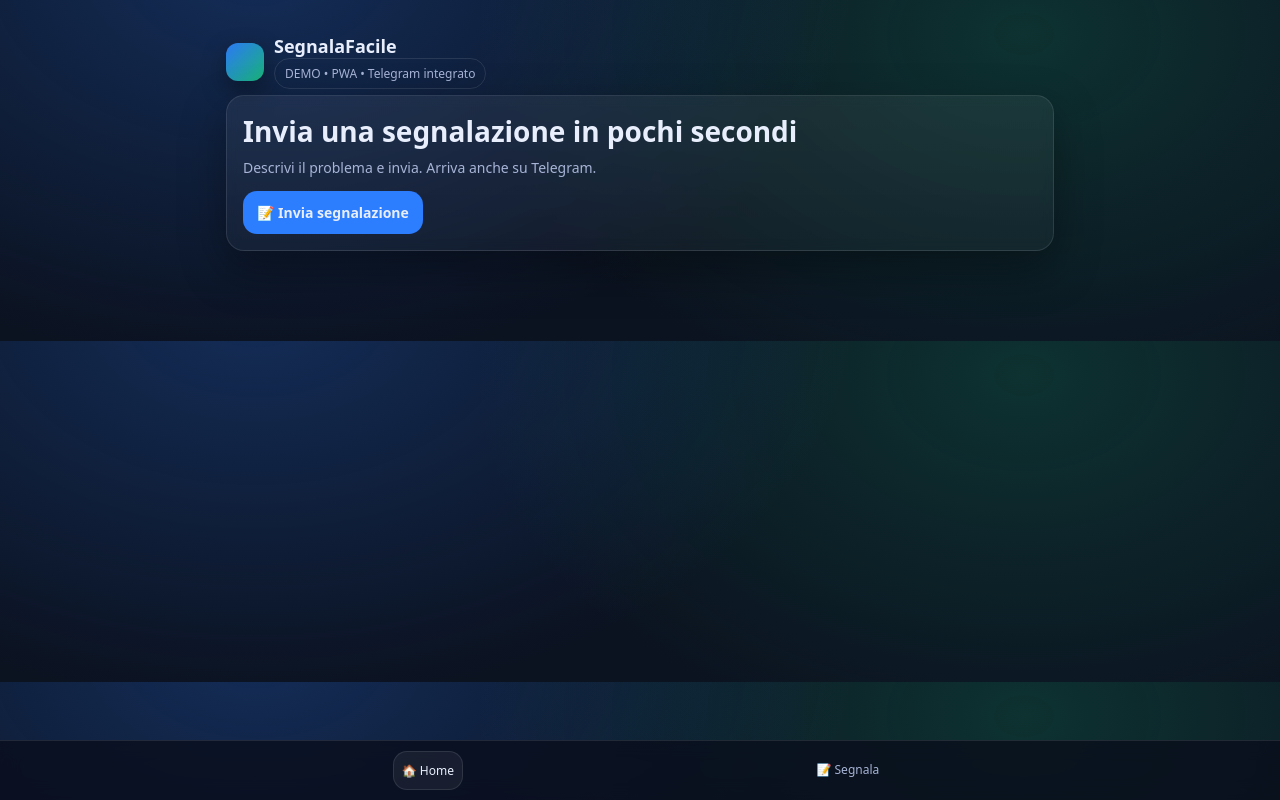
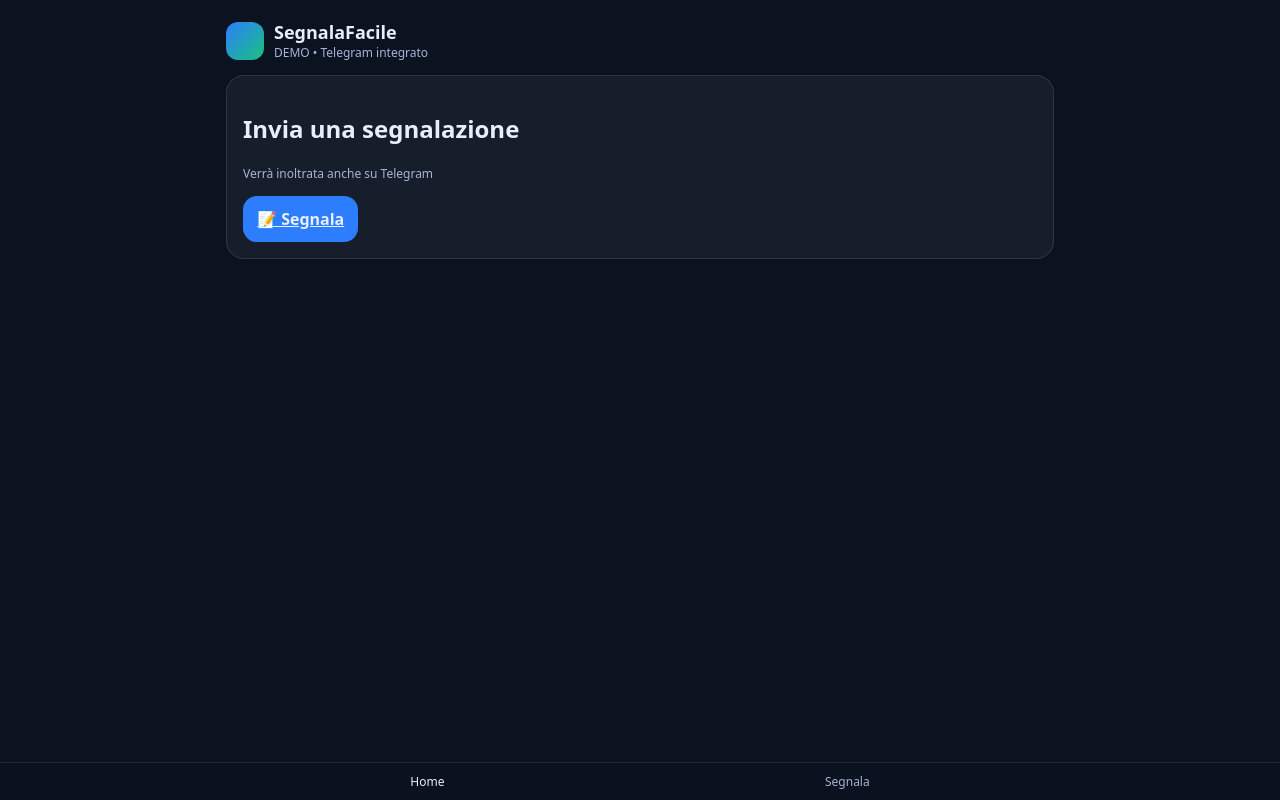
Before and after one commit to sagearthstudio/segnalafacile-demo, a plain HTML site: page index.html in a window 1280 px wide. Drawn offline with Linux system fonts and the light colour scheme.

Commit message:
Update index.html

```diff
--- a/index.html
+++ b/index.html
@@ -1,156 +1,165 @@
 <!doctype html>
 <html lang="it">
 <head>
-  <meta charset="utf-8" />
-  <meta name="viewport" content="width=device-width,initial-scale=1" />
-  <meta name="theme-color" content="#0b1220" />
+  <meta charset="utf-8">
+  <meta name="viewport" content="width=device-width, initial-scale=1">
+  <meta name="theme-color" content="#0b1220">
   <title>SegnalaFacile – Demo</title>
 
-  <link rel="manifest" href="manifest.webmanifest" />
-  <link rel="icon" href="icon-192.png" />
-  <link rel="apple-touch-icon" href="icon-192.png" />
+  <link rel="manifest" href="manifest.webmanifest">
+  <link rel="icon" href="icon-192.png">
+  <link rel="apple-touch-icon" href="icon-192.png">
 
   <style>
     :root{
-      --bg:#0b1220; --card:#0f1b33; --card2:#0d162b; --text:#e8eefc;
-      --muted:#a8b4d6; --accent:#2d7dff; --accent2:#19c37d; --danger:#ff4d4f;
+      --bg:#0b1220;
+      --card:#0f1b33;
+      --text:#e8eefc;
+      --muted:#a8b4d6;
+      --accent:#2d7dff;
+      --accent2:#19c37d;
+      --danger:#ff4d4f;
       --stroke:rgba(255,255,255,.10);
       --r:18px;
     }
     *{box-sizing:border-box}
     body{
-      margin:0; font-family: system-ui,-apple-system,Segoe UI,Roboto,Arial;
-      background: radial-gradient(1200px 800px at 20% -10%, rgba(45,125,255,.25), transparent 50%),
-                  radial-gradient(1000px 700px at 80% 10%, rgba(25,195,125,.18), transparent 55%),
-                  var(--bg);
+      margin:0;
+      font-family:system-ui,-apple-system,Segoe UI,Roboto,Arial;
+      background:var(--bg);
       color:var(--text);
     }
-    .wrap{max-width:860px; margin:0 auto; padding:22px 16px 90px}
-    header{display:flex; align-items:center; justify-content:space-between; gap:12px; padding:12px 0 6px;}
-    .brand{display:flex; align-items:center; gap:10px;}
-    .logo{
-      width:38px; height:38px; border-radius:12px;
-      background: linear-gradient(135deg, rgba(45,125,255,.95), rgba(25,195,125,.9));
-      box-shadow: 0 10px 25px rgba(0,0,0,.35);
-    }
-    .title{font-size:18px; font-weight:800}
-    .badge{font-size:12px; color:var(--muted); border:1px solid var(--stroke); padding:6px 10px; border-radius:999px}
-    .grid{display:grid; gap:14px}
+    .wrap{max-width:860px;margin:0 auto;padding:20px 16px 90px}
+    header{display:flex;align-items:center;justify-content:space-between;margin-bottom:14px}
+    .brand{display:flex;gap:10px;align-items:center}
+    .logo{width:38px;height:38px;border-radius:12px;
+      background:linear-gradient(135deg,#2d7dff,#19c37d)}
+    .title{font-weight:800;font-size:18px}
+    .badge{font-size:12px;color:var(--muted)}
+    .grid{display:grid;gap:14px}
     .card{
-      background: linear-gradient(180deg, rgba(255,255,255,.06), rgba(255,255,255,.03));
+      background:rgba(255,255,255,.05);
       border:1px solid var(--stroke);
       border-radius:var(--r);
       padding:16px;
-      box-shadow: 0 18px 45px rgba(0,0,0,.35);
-      backdrop-filter: blur(6px);
     }
-    .hero h1{margin:0 0 8px; font-size:28px}
-    .hero p{margin:0; color:var(--muted); font-size:14px}
-    .btnRow{display:flex; gap:10px; flex-wrap:wrap; margin-top:14px}
+    .btnRow{display:flex;gap:10px;flex-wrap:wrap;margin-top:14px}
     .btn,button{
-      cursor:pointer; border:0; border-radius:14px;
-      padding:12px 14px; font-weight:700; font-size:14px;
-      display:inline-flex; align-items:center; gap:10px;
-      text-decoration:none; color:var(--text);
+      border:0;border-radius:14px;
+      padding:12px 14px;
+      font-weight:700;
+      cursor:pointer;
+      color:var(--text);
+      background:rgba(255,255,255,.08);
     }
     .primary{background:var(--accent)}
-    .ghost{background:rgba(255,255,255,.06); border:1px solid var(--stroke)}
-    .danger{background:rgba(255,77,79,.14); border:1px solid rgba(255,77,79,.35)}
-    .small{padding:10px 12px; font-size:13px}
-    .hidden{display:none !important}
-    nav.bottom{
-      position:fixed; left:0; right:0; bottom:0;
-      background:rgba(9,14,28,.78);
+    .danger{background:rgba(255,77,79,.18)}
+    input,textarea{
+      width:100%;padding:12px;
+      border-radius:14px;
+      border:1px solid var(--stroke);
+      background:#0003;color:var(--text);
+    }
+    textarea{min-height:100px}
+    .hidden{display:none}
+    nav{
+      position:fixed;bottom:0;left:0;right:0;
+      background:#0b1220ee;
       border-top:1px solid var(--stroke);
-      backdrop-filter: blur(10px);
     }
     nav .inner{
-      max-width:860px; margin:0 auto;
-      display:flex; justify-content:space-around;
+      max-width:860px;margin:0 auto;
+      display:flex;justify-content:space-around;
       padding:10px;
     }
-    nav a{
-      text-decoration:none; color:var(--muted);
-      font-size:12px; padding:10px 8px; border-radius:14px;
-    }
-    nav a.active{
-      color:var(--text);
-      background:rgba(255,255,255,.06);
-      border:1px solid var(--stroke);
-    }
+    nav a{color:var(--muted);text-decoration:none;font-size:12px}
+    nav a.active{color:var(--text)}
   </style>
 </head>
 
 <body>
+
 <div class="wrap">
   <header>
     <div class="brand">
       <div class="logo"></div>
       <div>
         <div class="title">SegnalaFacile</div>
-      <div class="badge">DEMO • PWA • Telegram integrato</div>
+        <div class="badge">DEMO • Telegram integrato</div>
       </div>
     </div>
   </header>
 
-<section id="view-home" class="grid">
-  <div class="card hero">
-    <h1>Invia una segnalazione in pochi secondi</h1>
-    <p>Descrivi il problema e invia. Arriva anche su Telegram.</p>
+  <!-- HOME -->
+  <section id="home" class="grid">
+    <div class="card">
+      <h2>Invia una segnalazione</h2>
+      <p class="badge">Verrà inoltrata anche su Telegram</p>
       <div class="btnRow">
-      <a class="btn primary" href="#/report">📝 Invia segnalazione</a>
+        <a class="btn primary" href="#report">📝 Segnala</a>
       </div>
     </div>
   </section>
 
-<section id="view-report" class="grid hidden">
+  <!-- REPORT -->
+  <section id="report" class="grid hidden">
     <div class="card">
       <label>Titolo</label>
-    <input id="titolo" type="text" />
+      <input id="titolo">
+
       <label>Descrizione</label>
       <textarea id="descrizione"></textarea>
-    <label><input type="checkbox" id="anonimo"> Invia in forma anonima</label>
+
+      <label>
+        <input type="checkbox" id="anonimo"> Invia anonimo
+      </label>
+
       <div class="btnRow">
-      <button class="primary" id="btnSend">✅ Invia</button>
+        <button class="primary" id="btnSend">Invia</button>
       </div>
     </div>
   </section>
 
-<section id="view-success" class="grid hidden">
+  <!-- SUCCESS -->
+  <section id="success" class="grid hidden">
     <div class="card">
       <h2>✅ Segnalazione inviata</h2>
-    <a class="btn primary" href="#/">Torna alla home</a>
+      <a class="btn" href="#">Torna alla home</a>
     </div>
   </section>
 </div>
 
-<nav class="bottom">
+<nav>
   <div class="inner">
-    <a href="#/" data-nav="home" class="active">🏠 Home</a>
-    <a href="#/report" data-nav="report">📝 Segnala</a>
+    <a href="#" data-view="home" class="active">Home</a>
+    <a href="#report" data-view="report">Segnala</a>
   </div>
 </nav>
 
 <script>
+/* CONFIG */
 const CONFIG = {
   telegramWorkerUrl: "https://segnalafacile-telegram.vocidicassino.workers.dev",
   telegramApiKey: "Marco-Admin-2026"
 };
 
-const views = {
-  home: document.getElementById("view-home"),
-  report: document.getElementById("view-report"),
-  success: document.getElementById("view-success")
-};
+/* ROUTER */
+const views = ["home","report","success"];
+function show(v){
+  views.forEach(id=>{
+    document.getElementById(id).classList.toggle("hidden", id!==v);
+  });
+  document.querySelectorAll("nav a").forEach(a=>{
+    a.classList.toggle("active", a.dataset.view===v);
+  });
+}
+window.addEventListener("hashchange", ()=>{
+  const v = location.hash.replace("#","") || "home";
+  show(v);
+});
+show("home");
 
-function route(){
-  const h = location.hash.replace("#/","");
-  Object.values(views).forEach(v=>v.classList.add("hidden"));
-  (views[h] || views.home).classList.remove("hidden");
-}
-window.addEventListener("hashchange", route);
-route();
-
+/* INVIO */
 document.getElementById("btnSend").addEventListener("click", async ()=>{
   const titolo = titolo.value.trim();
   const descrizione = descrizione.value.trim();
@@ -171,8 +180,9 @@ document.getElementById("btnSend").addEventListener("click", async ()=>{
     })
   });
 
-  location.hash="#/success";
+  location.hash="#success";
 });
 </script>
+
 </body>
 </html>
```
Lines whose indentation alone changed are shown as unchanged.
